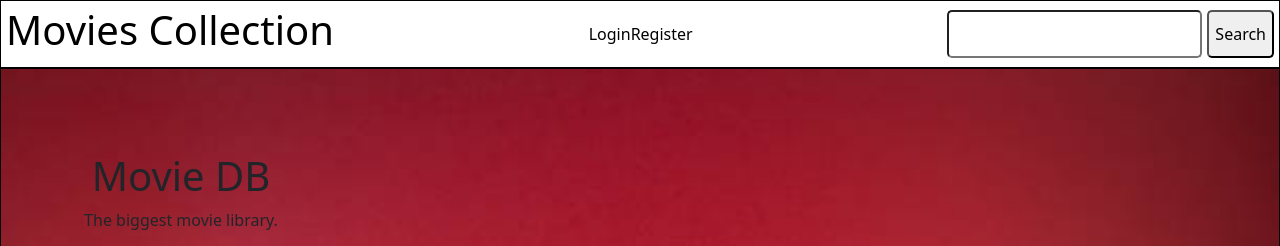
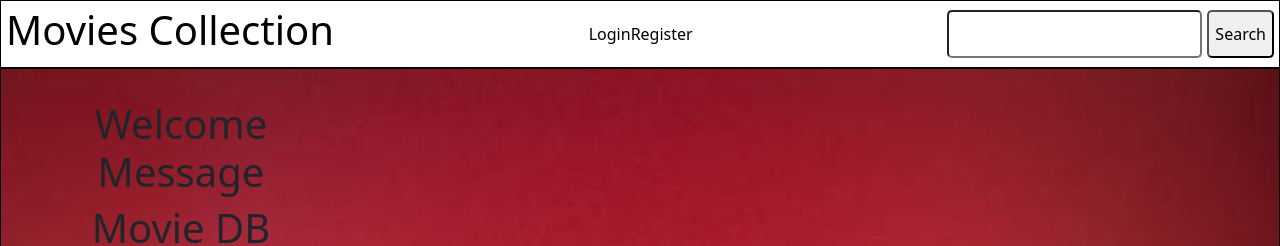
Before and after one commit to kriskrumov/Movies-Library, a React (Create React App) app: page / in a window 1280 px wide. Shown: the top 246 px of the page. Built offline with nearby package versions, Linux system fonts and the light colour scheme.

Commit message:
Welcome Message

```diff
--- a/src/components/Hero/Hero.js
+++ b/src/components/Hero/Hero.js
@@ -7,6 +7,7 @@ const Hero = () => {
   return (
     <div className="hero-wrapper">
       <div className="hero-content-wrapper">
+        <h1>Welcome Message</h1>
         <h1>Movie DB</h1>
         <p>The biggest movie library.</p>
         <Link to="/search">
```
